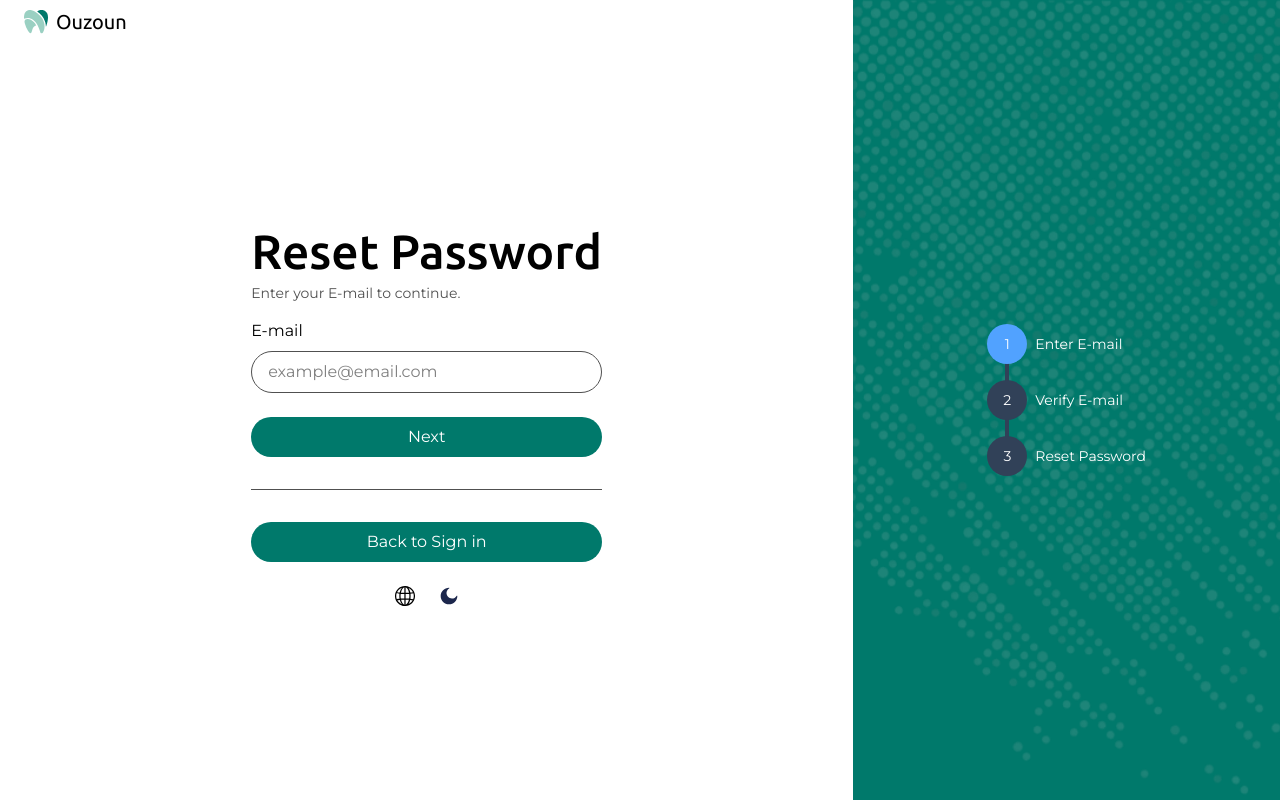
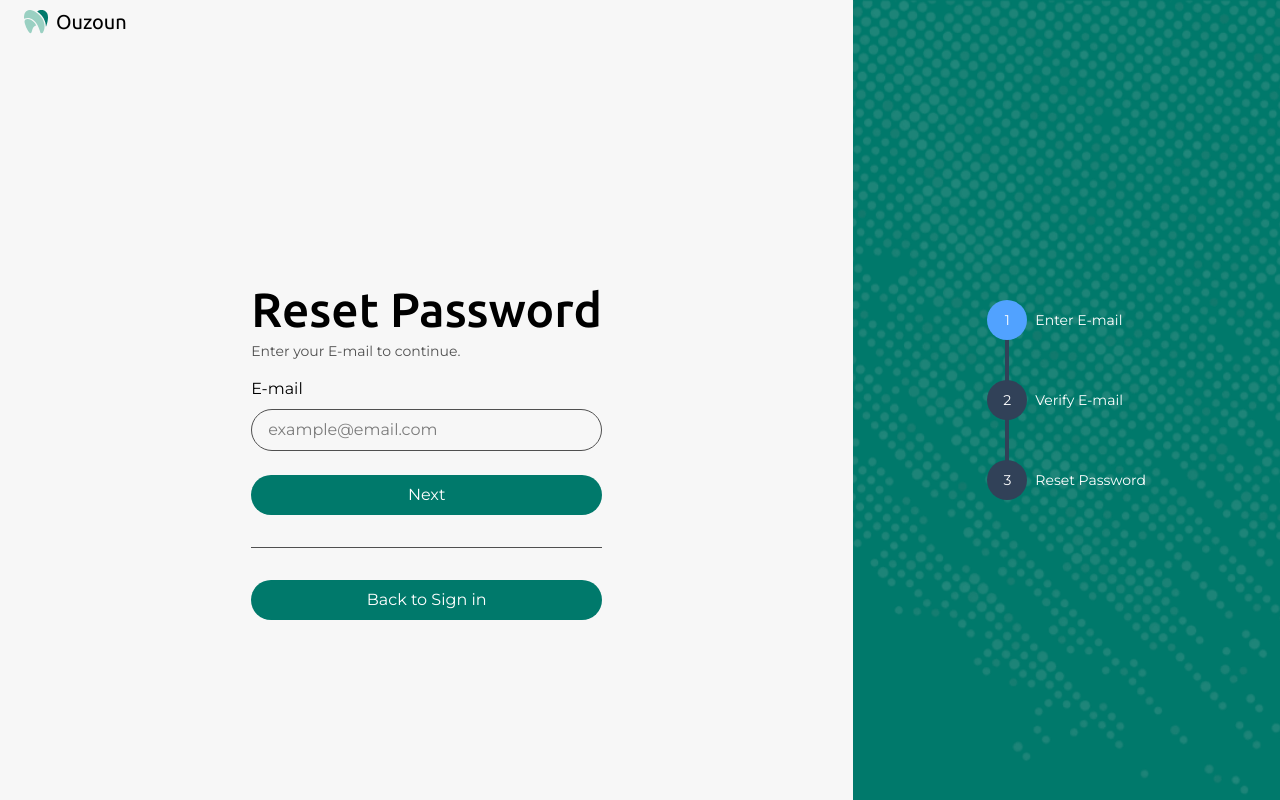
Before and after one commit to MohammadROmar/ouzoun, a Next.js app: page /en/reset-password in a window 1280 px wide. Built offline with nearby package versions, Linux system fonts and the light colour scheme.

Commit message:
Fix the stepper on rtl direction

```diff
--- a/src/app/[locale]/sign-in/layout.tsx
+++ b/src/app/[locale]/sign-in/layout.tsx
@@ -20,7 +20,7 @@ export default function LoginLayout({ children }: PropsWithChildren) {
         <Logo />
       </header>
 
-      <main className="max-container grid min-h-screen items-center md:grid-cols-6">
+      <main className="max-container grid min-h-screen items-center max-md:relative md:grid-cols-6">
         {children}
       </main>
     </>
--- a/src/app/globals.css
+++ b/src/app/globals.css
@@ -7,7 +7,7 @@
 
   --color-notes: #244f7a;
   --color-gray: #505050;
-  --color-background: #fff;
+  --color-background: #f7f7f7;
   --color-green: #00796b;
   --color-green-light: #9ad0c2;
 }
@@ -30,6 +30,7 @@
 
   .no-spinner {
     -moz-appearance: textfield;
+    color: #edfffd;
   }
 }
 
--- a/src/components/stepper/step.tsx
+++ b/src/components/stepper/step.tsx
@@ -1,3 +1,4 @@
+import { useLocale } from 'next-intl';
 import clsx from 'clsx';
 
 import CheckMarkIcon from '@/assets/icons/check-mark';
@@ -11,6 +12,9 @@ type StepProps = {
 };
 
 function Step({ label, index, isVertical, isActive, isCompleted }: StepProps) {
+  const locale = useLocale();
+  const isEn = locale === 'en';
+
   const getStepBgColor = () => {
     if (isActive) return 'bg-blue-400';
     else if (isCompleted) return 'bg-green-400';
@@ -27,8 +31,8 @@ function Step({ label, index, isVertical, isActive, isCompleted }: StepProps) {
             'before:absolute before:-z-10 before:h-1 before:bg-[inherit] before:transition-colors before:duration-100',
           index !== 0 &&
             (isVertical
-              ? 'before:top-0 before:w-full before:rotate-90'
-              : 'before:top-1/2 before:right-full before:w-[200%] before:-translate-y-1/2'),
+              ? 'mt-6 before:bottom-full before:w-[200%] before:rotate-90'
+              : `before:top-1/2 ${isEn ? 'before:right-full' : 'before:left-full'} before:w-[200%] before:-translate-y-1/2`),
         )}
         aria-current={isActive ? 'step' : undefined}
       >
@@ -39,7 +43,14 @@ function Step({ label, index, isVertical, isActive, isCompleted }: StepProps) {
         )}
       </div>
 
-      <p className={clsx(!isVertical && 'max-w-[10ch]')}>{label}</p>
+      <p
+        className={clsx(
+          !isVertical && 'max-w-[10ch]',
+          index !== 0 && isVertical && 'mt-6',
+        )}
+      >
+        {label}
+      </p>
     </li>
   );
 }
--- a/src/custom-pages/reset-password/index.tsx
+++ b/src/custom-pages/reset-password/index.tsx
@@ -4,8 +4,6 @@ import Link from 'next/link';
 import { useState } from 'react';
 import { useLocale, useTranslations } from 'next-intl';
 
-import LocaleSwitcher from '@/components/locale/locale-switcher';
-import ThemeToggle from '@/components/theme/theme-toggle';
 import Stepper from '@/components/stepper';
 import Content from './content';
 
@@ -19,7 +17,7 @@ export default function ResetPasswordPageContent() {
 
   return (
     <>
-      <section className="flex justify-center md:col-span-4">
+      <section className="flex justify-center pt-24 md:col-span-4">
         <div className="flex flex-col p-6 max-md:w-full">
           <div className="self-center md:hidden">
             <Stepper
@@ -39,11 +37,6 @@ export default function ResetPasswordPageContent() {
           >
             {t('back-to-sign-in')}
           </Link>
-
-          <div className="flex items-center gap-6 self-center">
-            <LocaleSwitcher />
-            <ThemeToggle />
-          </div>
         </div>
       </section>
 
--- a/src/custom-pages/reset-password/verify-email.tsx
+++ b/src/custom-pages/reset-password/verify-email.tsx
@@ -28,8 +28,8 @@ export default function VerifyEmail({ changeStep }: VerifyEmailProps) {
         numInputs={4}
         inputType="number"
         renderInput={(props, i) => <input id={`otp-${i}`} {...props} />}
-        containerStyle="justify-center flex gap-4"
-        inputStyle="border-gray no-spinner focus:border-green mt-2 !size-14 rounded-md border-2 text-2xl outline-none focus:border-2"
+        containerStyle="justify-center flex gap-4 rtl:flex-row-reverse"
+        inputStyle="border-gray no-spinner focus:border-green mt-2 !size-14 rounded-md border-2 text-xl outline-none focus:border-2"
       />
 
       <button
--- a/src/custom-pages/sign-in/index.tsx
+++ b/src/custom-pages/sign-in/index.tsx
@@ -14,7 +14,7 @@ export default async function SignInPageContent() {
 
   return (
     <>
-      <section className="flex flex-col p-6 md:col-span-2">
+      <section className="flex flex-col p-6 pt-24 md:col-span-2">
         <h1
           className={clsx(
             'text-3xl font-medium lg:text-5xl',
```
Also changed, not shown: src/assets/images/dental-equipment.png.
